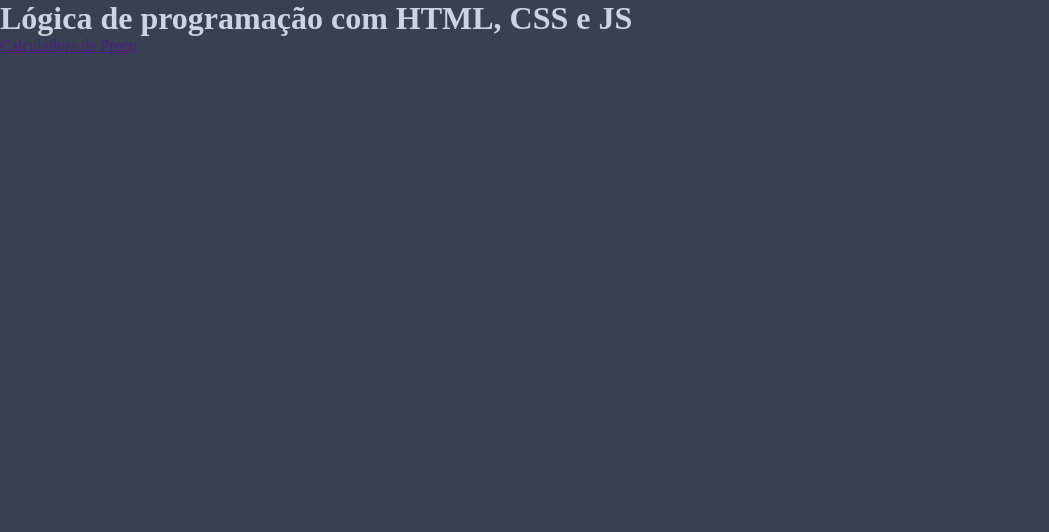
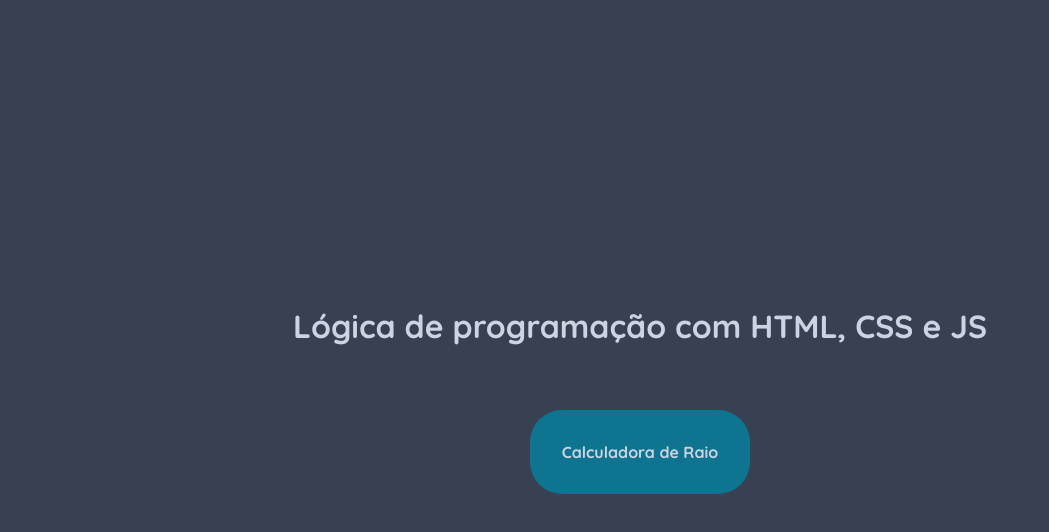
Before and after one commit to MaAlmeida11/atividade11, a plain HTML site: page index.html in a window 1280 px wide. Shown: the whole page, without its empty margins (0-1049 px from the left). Drawn offline with Linux system fonts and the light colour scheme.

Commit message:
feat: criação da página calculadora de raio

```diff
--- a/index.html
+++ b/index.html
@@ -3,6 +3,9 @@
 <head>
     <meta charset="UTF-8">
     <meta name="viewport" content="width=device-width, initial-scale=1.0">
+    <link rel="preconnect" href="https://fonts.googleapis.com">
+    <link rel="preconnect" href="https://fonts.gstatic.com" crossorigin>
+    <link href="https://fonts.googleapis.com/css2?family=Quicksand:wght@300..700&display=swap" rel="stylesheet">
     <link rel="stylesheet" href="style.css">
     <title>Atividade 11</title>
 </head>
@@ -14,7 +17,7 @@
     <nav>
         <ul>
             <li>
-                <a href="">Calculadora de Preço</a>
+                <a href="./pages/calculadora-raio/calculadora-raio.html">Calculadora de Raio</a>
             </li>
         </ul>
     </nav>
--- a/style.css
+++ b/style.css
@@ -2,14 +2,45 @@
     margin: 0;
     padding: 0;
     box-sizing: border-box;
+    font-family: "Quicksand", sans-serif;
 }
 
 :root {
     --main-background: #374151;
     --text-color: #cbd5e1;
+    --nav-background: #0e7490;
+    --text-color-hover: #164e63;
 }
 
 body {
     background: var(--main-background);
     color: var(--text-color);
+    height: 100vh;
+    display: flex;
+    flex-direction: column;
+    justify-content: center;
+    align-items: center;
+    gap: 4rem;
 }
+
+nav {
+    background-color: var(--nav-background);
+    width: fit-content;
+    padding: 2rem;
+    border-radius: 2rem;
+}
+
+ul, li {
+    list-style: none;
+}
+
+nav a {
+   text-decoration: none;
+   color: var(--text-color);
+   font-weight: 800;
+}
+
+nav a:hover {
+    transition: 0.5s;
+    color: var(--text-color-hover);
+}
```
Also changed, not shown: pages/calculadora-raio/calculadora-raio.html (added, +25 -0 lines), pages/calculadora-raio/calculadora-raio.css (added), pages/calculadora-raio/calculadora-raio.js (added).
